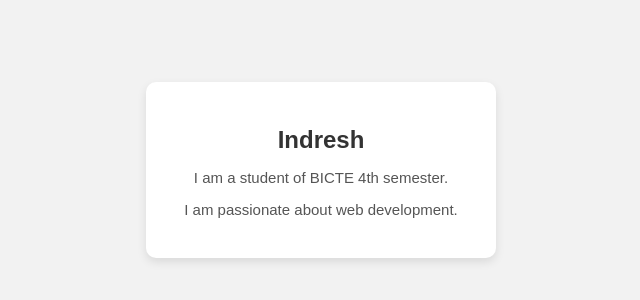
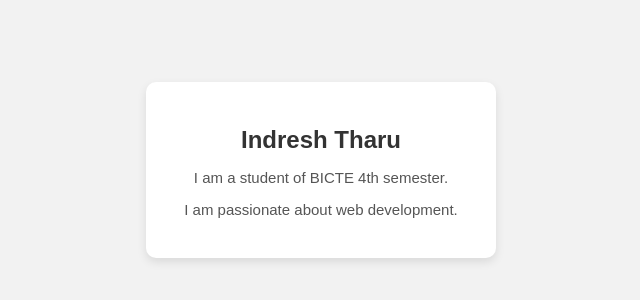
Before and after one commit to arundada9000/collaboration, a website: page all/indresh.html in a window 1280 px wide. Shown: the part 238-538 px from the top of the page, without its empty margins (319-959 px from the left). Drawn offline with Linux system fonts and the light colour scheme.

Commit message:
resolve merge

```diff
--- a/all/indresh.html
+++ b/all/indresh.html
@@ -35,7 +35,7 @@
 <body>
 
     <div class="card">
-        <h2>Indresh</h2>
+        <h2>Indresh Tharu</h2>
         <p>I am a student of BICTE 4th semester.</p>
         <p>I am passionate about web development.</p>
     </div>
```
